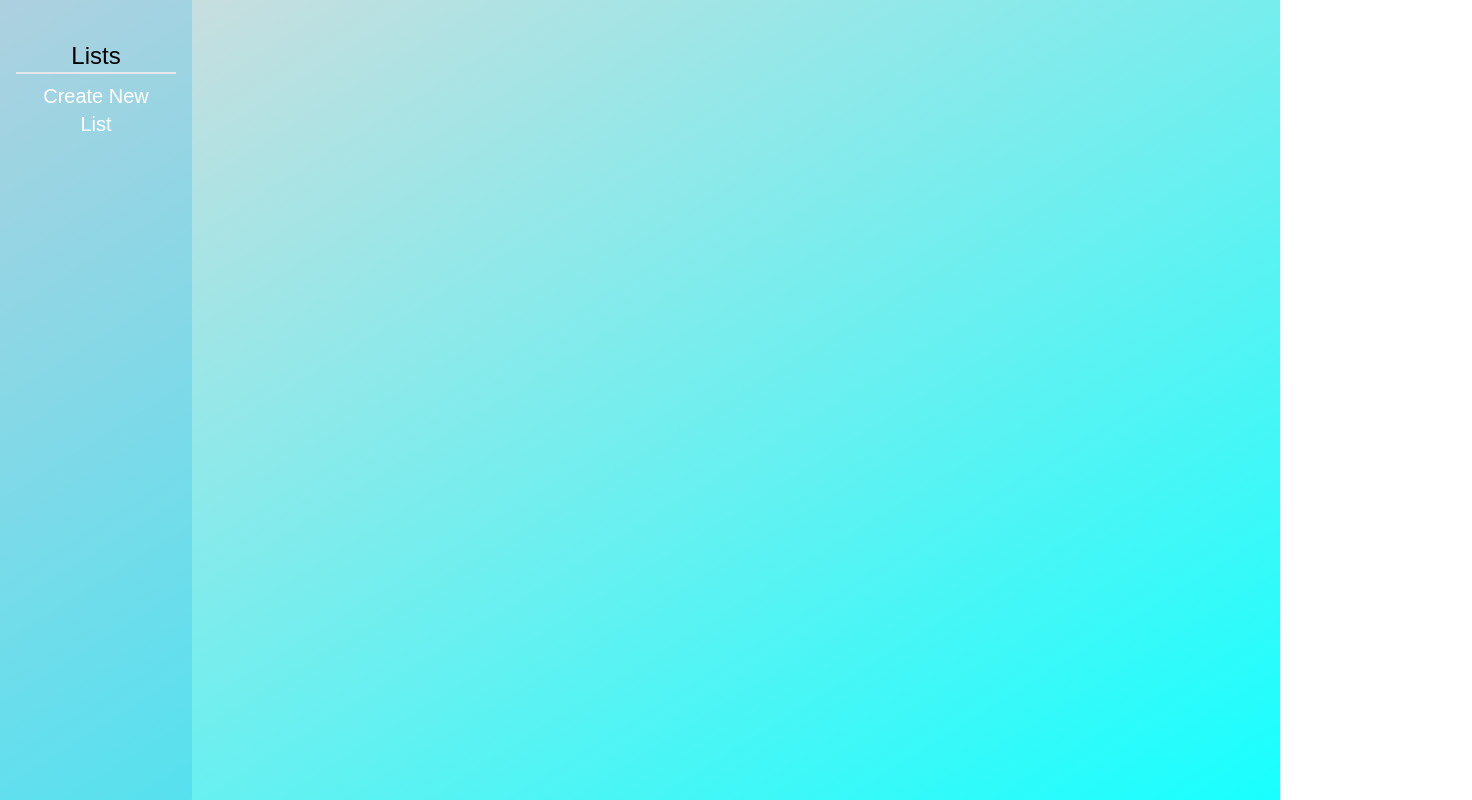
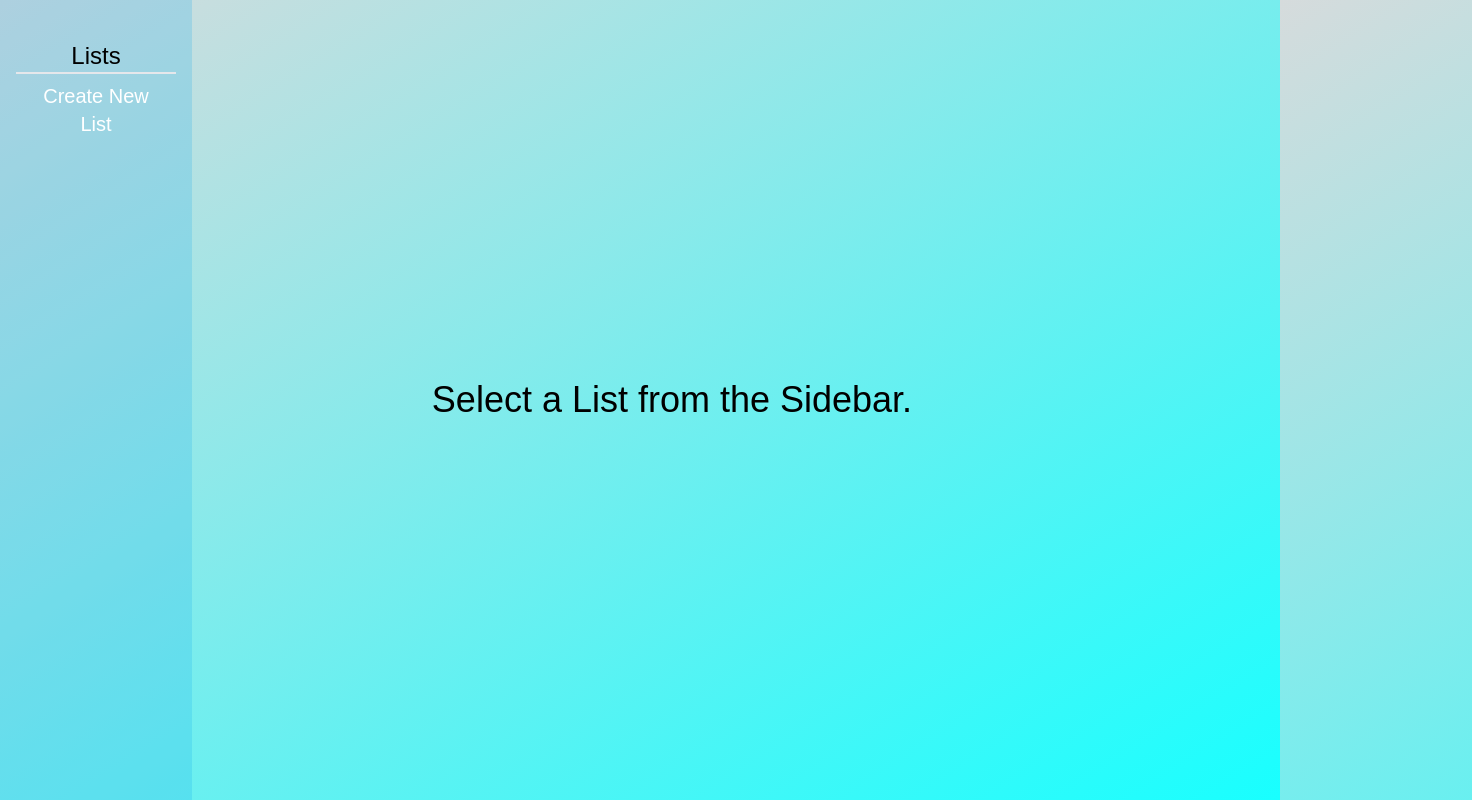
Before and after one commit to Marc31697/TodoList, a Next.js app: page / in a window 1280 px wide. Shown: the whole page, 1472 px wide, since content can reach past the window. Built offline with nearby package versions, Linux system fonts and the light colour scheme; a web font is replaced by a local one.

Commit message:
Empty state when no list selected

```diff
--- a/app/page.tsx
+++ b/app/page.tsx
@@ -1,6 +1,6 @@
 "use client";
 
-import { List, useTaskContext } from "@/components";
+import { List, SelectList, useTaskContext } from "@/components";
 import { saveTasks } from "@/utils";
 import { useEffect } from "react";
 
@@ -13,7 +13,7 @@ export default function Home() {
 
   return (
     <main className="flex h-full">
-      <div className="flex flex-col relative px-4 w-full">
+      <div className="flex flex-col relative w-screen">
         {tasks && activeTitle ? (
           <List
             key={activeTitle}
@@ -22,7 +22,7 @@ export default function Home() {
             updateTasks={updateTasks}
           />
         ) : (
-          <div></div>
+          <SelectList />
         )}
       </div>
     </main>
--- /dev/null
+++ b/components/SelectList.tsx
@@ -0,0 +1,11 @@
+import React from "react";
+
+const SelectList = () => {
+  return (
+    <div className="text-4xl flex justify-center items-center h-full w-3/4">
+      Select a List from the Sidebar.
+    </div>
+  );
+};
+
+export default SelectList;
--- a/components/index.ts
+++ b/components/index.ts
@@ -3,6 +3,7 @@ import Todo from "./Todo";
 import CreateListModal from "./CreateListModal";
 import Sidebar from "./Sidebar";
 import ConfirmationModal from "./ConfirmationModal";
+import SelectList from "./SelectList";
 import { TaskProvider, useTaskContext } from "./TaskProvider";
 
 export {
@@ -13,4 +14,5 @@ export {
   TaskProvider,
   useTaskContext,
   ConfirmationModal,
+  SelectList,
 };
```
